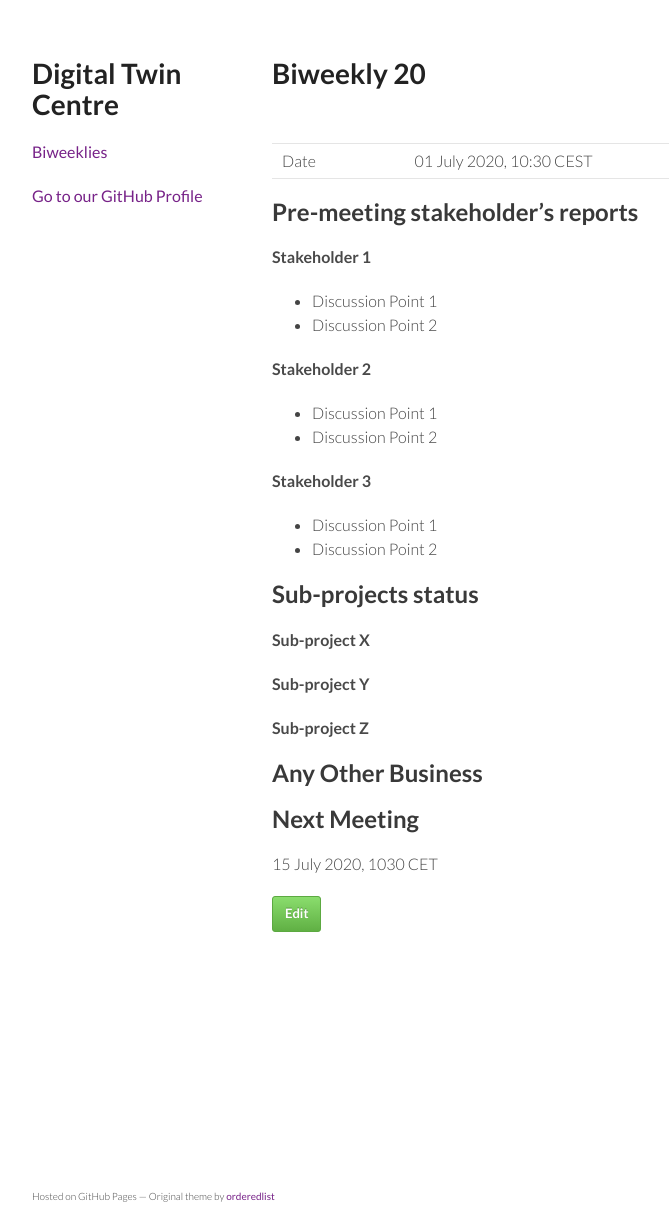
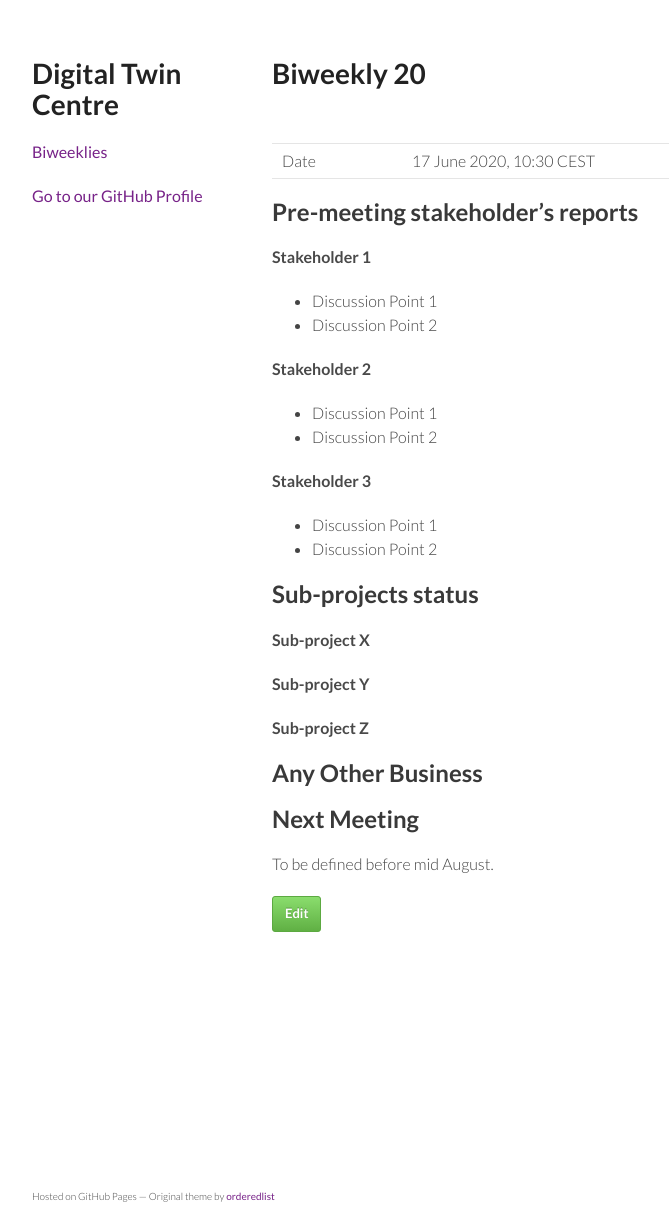
Before and after one commit to digitaltwincentre/digitaltwincentre.github.io, a Jekyll site: the page built from _biweeklies/Biweekly-20.md, in a window 1280 px wide. Shown: the whole page, without its empty margins (178-847 px from the left). Built offline with Jekyll 4.4.1, drawn with Linux system fonts in a browser that asks for light colours; nearby versions of some CDN libraries.

Commit message:
Update Biweekly-20.md

```diff
--- a/_biweeklies/Biweekly-20.md
+++ b/_biweeklies/Biweekly-20.md
@@ -1,7 +1,7 @@
 ---
 layout: default
 title: Biweekly 20
-date: 01 July 2020, 1030 CEST
+date: 17 June 2020, 1030 CEST
 ---
 
 <script src="https://code.jquery.com/jquery-1.11.1.min.js">
@@ -13,7 +13,7 @@ date: 01 July 2020, 1030 CEST
 
 |||
 |---|---|
-| Date | 01 July 2020, 10:30 CEST |
+| Date | 17 June 2020, 10:30 CEST |
 
 
 ## Pre-meeting stakeholder's reports
@@ -47,7 +47,7 @@ date: 01 July 2020, 1030 CEST
 Next Meeting
 ------------
 
-15 July 2020, 1030 CET
+To be defined before mid August.
 
 
 <div id="edit_page_div"></div>
```
